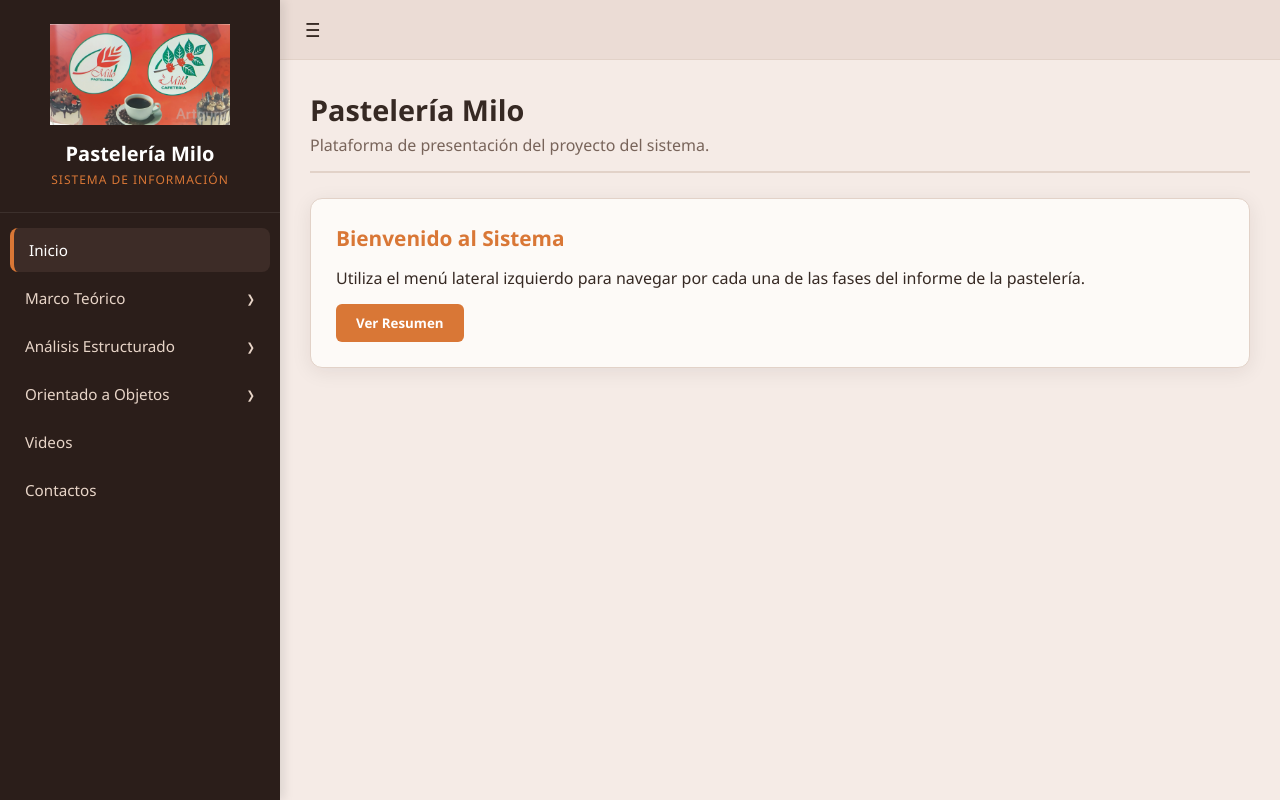
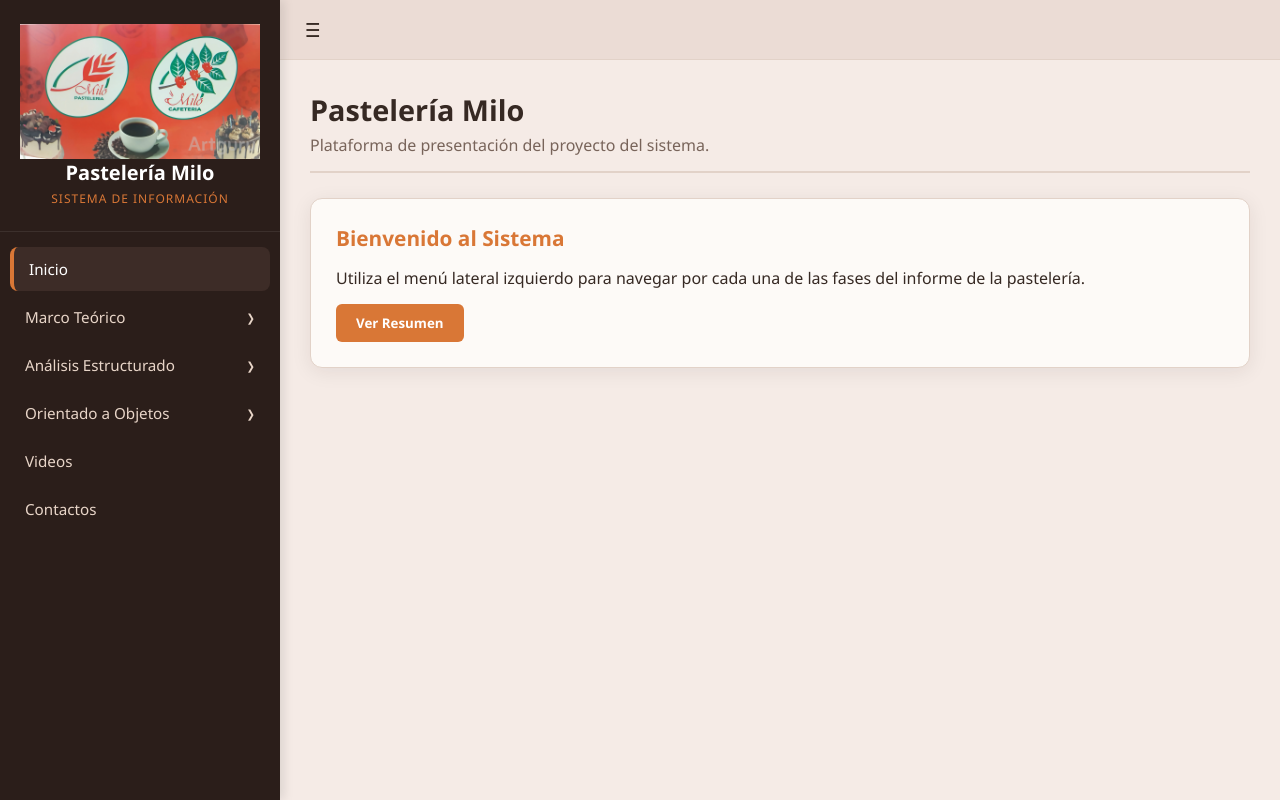
Before and after one commit to kurumibelu07-debug/pasteleria-milo, a plain HTML site: page index.html in a window 1280 px wide. Drawn offline with Linux system fonts and the light colour scheme.

Commit message:
Update index.html

```diff
--- a/index.html
+++ b/index.html
@@ -11,10 +11,10 @@
     <aside class="sidebar" id="sidebar">
       <div class="sidebar-header" style="text-align: center">
         <img
-          src="img/logo.png"
-          alt="Logo Pastelería Milo"
-          style="max-width: 180px; height: auto; margin-bottom: 10px"
-        />
+    src="img/logo.png"
+    alt="Logo Pastelería Milo"
+    style="max-width: 100%; height: auto; display: block; margin: 0 auto;"
+         />
         <div class="brand-title">Pastelería Milo</div>
         <div class="brand-subtitle">Sistema de Información</div>
       </div>
```
